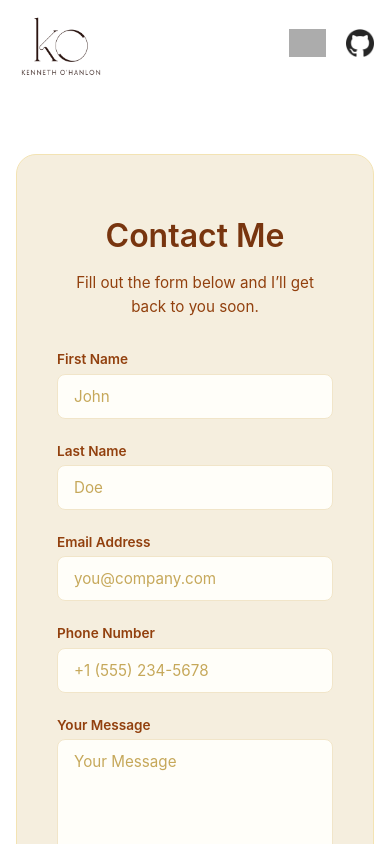
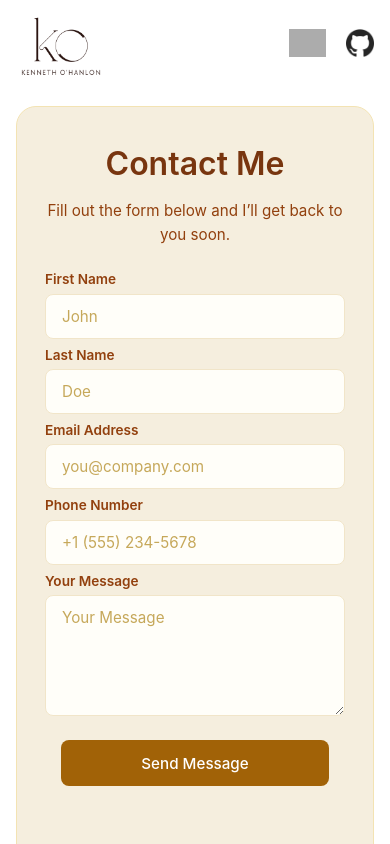
Before and after one commit to KennOHanlon/portfolio_website, a React (Create React App) app: page /contact in a window 390 px wide. Shown: the top 844 px of the page. Built offline with nearby package versions, Linux system fonts and the light colour scheme; no server answers; grey boxes are pictures that could not be loaded.

Commit message:
KO - Fixing router page hangs and adjusting mobile styling to present better UX to mobile users.

```diff
--- a/src/App.js
+++ b/src/App.js
@@ -8,10 +8,12 @@ import Contact from './pages/contact';
 import Nav from "./components/Nav";
 import Projects from "./pages/projects";
 import PostEmailSubmission from "./pages/PostEmailSubmission";
+import ScrollToTop from "./components/ScrollToTop";
 
 function App() {
   return (
     <Router>
+        <ScrollToTop />
         <Nav></Nav>
       {/*<Navbar />*/}
         <Routes>
--- /dev/null
+++ b/src/components/ScrollToTop.js
@@ -0,0 +1,19 @@
+import { useLayoutEffect } from 'react';
+import { useLocation } from 'react-router-dom';
+
+function ScrollToTop() {
+    // Use useLayoutEffect for instant scrolling before the browser paints
+    // or useEffect for a slight delay (less visual jank with useLayoutEffect)
+    const { pathname } = useLocation();
+
+    useLayoutEffect(() => {
+        // Scrolls to the top left corner of the document
+        // window.scrollTo(0, 0);
+        // Or, for smooth scrolling:
+        window.scrollTo({ top: 0, left: 0, behavior: 'smooth' });
+    }, [pathname]); // This effect runs whenever the pathname changes
+
+    return null; // This component doesn't render anything to the DOM
+}
+
+export default ScrollToTop;
--- a/src/pages/about.css
+++ b/src/pages/about.css
@@ -191,7 +191,21 @@
 
   /* ================= RESPONSIVE ================= */
 
-  @media (max-width: 900px) {
+  @media (max-width: 768px) {
+    .about-landing {
+      padding: 1rem 1rem;
+    }
+
+    .about-section {
+      padding: 2rem 1.5rem;
+    }
+
+    .landing-title {
+      font-size: clamp(2.5rem, 5vw, 4rem);
+      line-height: 1.1;
+      font-weight: 700;
+    }
+
     .landing-card-grid {
       grid-template-columns: 1fr; /* stack on mobile */
     }
--- a/src/pages/contact.css
+++ b/src/pages/contact.css
@@ -125,3 +125,29 @@ textarea {
   margin-top: 1rem;
   color: #78350f;
 }
+
+@media (max-width: 768px) {
+  .contact-page {
+    padding: 1rem 1rem;
+  }
+
+  .contact-card {
+    padding: 1rem 1.75rem;
+  }
+
+  .contact-btn {
+    margin: 1rem;
+  }
+
+  form {
+    gap: .5rem;
+  }
+
+  .form-row {
+    gap: .5rem;
+  }
+
+  .contact-header {
+    margin-bottom: 1rem;
+  }
+}
--- a/src/pages/home.css
+++ b/src/pages/home.css
@@ -196,7 +196,8 @@ code {
     /* padding-right: 1% */
 }
 
-@media (max-width:771px) {
+@media (max-width:768px) {
+
     .container-text {
         /* text-align: left; */
         justify-content: center;
@@ -550,6 +551,10 @@ html, body {
 
 /* MOBILE */
 @media (max-width: 768px) {
+    .home-container {
+        padding: 1rem;
+    }
+
     .home-hero::before {
         width: 350px;
         height: 350px;
--- a/src/pages/postEmailSubmission.css
+++ b/src/pages/postEmailSubmission.css
@@ -124,7 +124,7 @@ p {
 /* ===== Mobile Polish ===== */
 /* ========================= */
 
-@media (max-width: 600px) {
+@media (max-width: 768px) {
 
     .success-container {
         padding: 1rem 0rem;
```
Lines whose indentation alone changed are shown as unchanged.
